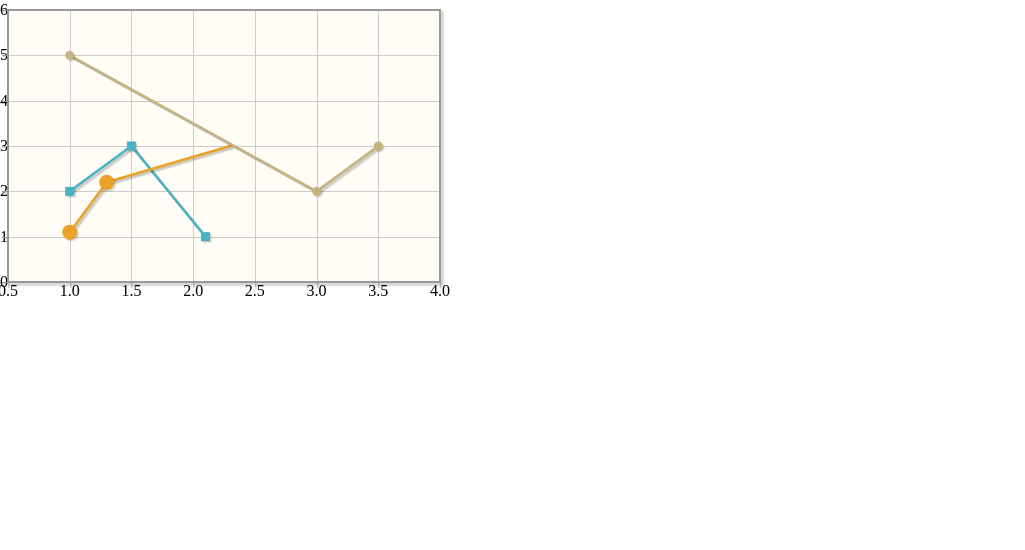
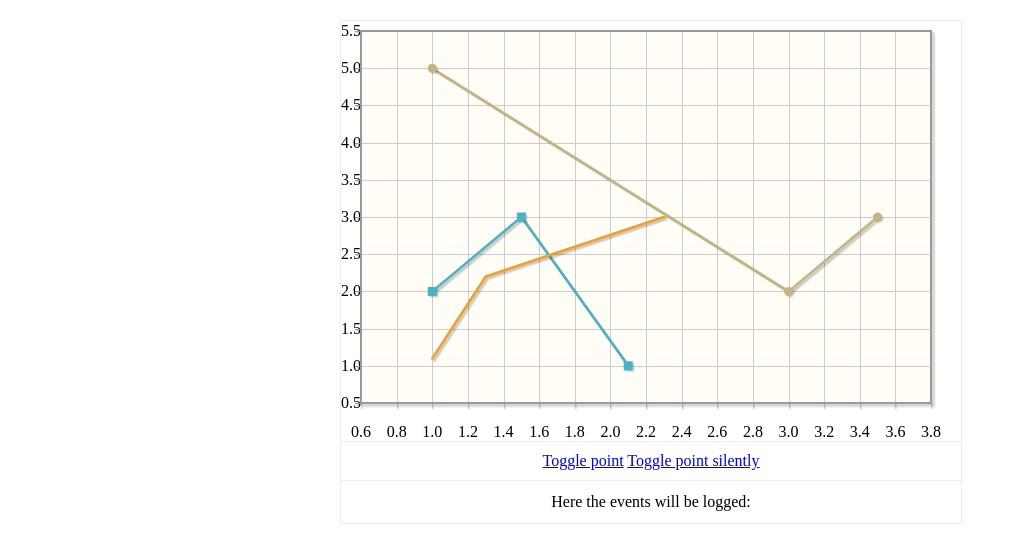
Before and after one commit to windj007/jqplot.selection, a plain HTML site: page index.html in a window 1280 px wide. Shown: the whole page, without its empty margins (0-1025 px from the left). Drawn offline with Linux system fonts and the light colour scheme.

Commit message:
Documentation, more complete example

```diff
--- a/index.html
+++ b/index.html
@@ -21,7 +21,15 @@
             	        style: "filledSquare"
             	    },
             	    selection: {
-            	    	show: true
+            	    	show: true,
+            	    	onSelect: function (event, seriesIndex, pointIndex, selectedNow) {
+            	        	$("#log").append("<p>Selected point at " + pointIndex + " from series "
+            	        			+ seriesIndex + "; new state is " + selectedNow + " (series-specific handler)</p>");
+            	        },
+            	        onDeselect: function (event, seriesIndex, pointIndex, selectedNow) {
+            	        	$("#log").append("<p>Deselected point at " + pointIndex + " from series "
+            	        			+ seriesIndex + "; new state is " + selectedNow + " (series-specific handler)</p>");
+            	        }
             	    }
             	},
             	{
@@ -30,7 +38,7 @@
         			    show: true
         			},
             		markerOptions: {
-
+            			color : "blue"
             		}
             	},
             	{
@@ -38,17 +46,34 @@
             ]
        	});
         $('#chart1').bind('jqplotPointSelected', function (event, seriesIndex, pointIndex, selectedNow) {
-           	alert("jq event selected: " + [seriesIndex, pointIndex, selectedNow].toString());
+        	$("#log").append("<p>Selected point at " + pointIndex + " from series " + seriesIndex
+        			+ "; new state is " + selectedNow + " (global handler)</p>");
         });
         $('#chart1').bind('jqplotPointDeselected', function (event, seriesIndex, pointIndex, selectedNow) {
-           	alert("jq event deselected: " + [seriesIndex, pointIndex, selectedNow].toString());
+        	$("#log").append("<p>Deselected point at " + pointIndex + " from series " + seriesIndex
+        			+ "; new state is " + selectedNow + " (global handler)</p>");
         });
-        plot1.togglePoint(1, 0);
-        plot1.togglePointSilently(1, 1);
+
+        $('#toggleLoudly').click(function () {
+        	plot1.togglePoint(1, 0);
+        });
+
+        $('#toggleSilently').click(function () {
+        	plot1.togglePointSilently(1, 1);
+        });
     });
 </script>
 </head>
 <body>
-	<div id="chart1"></div>
+	<div id="layout">
+		<div id="chart1" class="layout-element"></div>
+		<div id="controls" class="layout-element">
+			<a href="javascript:void(0)" id="toggleLoudly">Toggle point</a>
+			<a href="javascript:void(0)" id="toggleSilently">Toggle point silently</a>
+		</div>
+		<div id="log" class="layout-element">
+			<p>Here the events will be logged:</p>
+		</div>
+	</div>
 </body>
 </html>
--- a/jqplot.selection.js
+++ b/jqplot.selection.js
@@ -1,15 +1,32 @@
+/**
+ * Suvorov Roman windj007@gmail.com (c) 2012
+ *
+ */
 (function($) {
+	/**
+	 * Constructor of class Selection.
+	 * An instance of this class is added to every series object.
+	 * It stores all the settings for selection points that belongs to the series.
+	 *
+	 * @returns {$.jqplot.Selection}
+	 */
     $.jqplot.Selection = function() {
 
+    	// whether to enable data points' selection
         this.show = $.jqplot.config.enablePlugins;
 
+        // renderer to use for drawing selection
+        // commonly it must not be changed
+        // (to say truth I suppose that it isn't needed at all)
         this.renderer = new $.jqplot.LineRenderer();
         this.rendererOptions = {
                 showLine : false,
                 showMarker : true
             };
 
+        // renderer to use for drawing selected data points
         this.markerRenderer = new $.jqplot.MarkerRenderer();
+        // default parameters for drawing selected data points
         this.selectedMarkerOptions = {
                 size: 15
         };
@@ -17,7 +34,9 @@
         // indices of selected points in series.data array
         this.selectedPoints = [];
 
+        // reference to a function (event handler) that is called when a point is selected
         this.onSelect = null;
+        // reference to a function (event handler) that is called when a point is deselected
         this.onDeselect = null;
     };
 
@@ -34,7 +53,7 @@
         		{ selectedMarkerOptions: { color : this.color } },
         		seriesDefaults.selection,
                 options.selection);
-        this.selection.renderer.init.call(this.selection, null);
+        this.selection.renderer.init.call(this.selection, null); // maybe it's enough for us to use markerRenderer only?
         this.selection.markerRenderer.init.call(this.selection.markerRenderer, this.selection.selectedMarkerOptions);
     }
 
@@ -45,7 +64,7 @@
 
         if (options.show) {
             var data = this.data;
-            var points = $.map(options.selectedPoints, function (idx) { return [data[idx]]; });
+            var points = $.map(options.selectedPoints, function (idx) { return [data[idx]]; }); // map indices to points
             var gridData = this.renderer.makeGridData.call(this, points);
             this.selection.renderer.draw.call(this.selection, sctx, gridData, {});
         }
@@ -54,6 +73,7 @@
     // called within scope of plot object
     function subscribeEvents(plot, data, options) {
         this.target.bind('jqplotDataClick', $.proxy(onPointClick, this));
+        // add to jqplot object methods for selection
         this.togglePoint = $.proxy(togglePoint, this);
         this.togglePointSilently = $.proxy(togglePointSilently, this);
     }
--- a/styles.css
+++ b/styles.css
@@ -3,7 +3,31 @@ body {
 	padding: 0px;
 }
 
+#layout {
+	width: 600px;
+	margin: 20px auto;
+}
+
+#layout .layout-element {
+	width: 100%;
+	text-align: center;
+	padding: 10px;
+	border: 1px solid #ECECF0;
+	border-bottom: none;
+}
+
 #chart1 {
-	width: 450px;
-	height: 300px;
+	height: 400px;
 }
+
+#controls {
+
+}
+
+#layout #log {
+	border-bottom: 1px solid #ECECF0;
+}
+
+#log p {
+	margin: 2px;
+}
```
Also changed, not shown: 1 other file.
